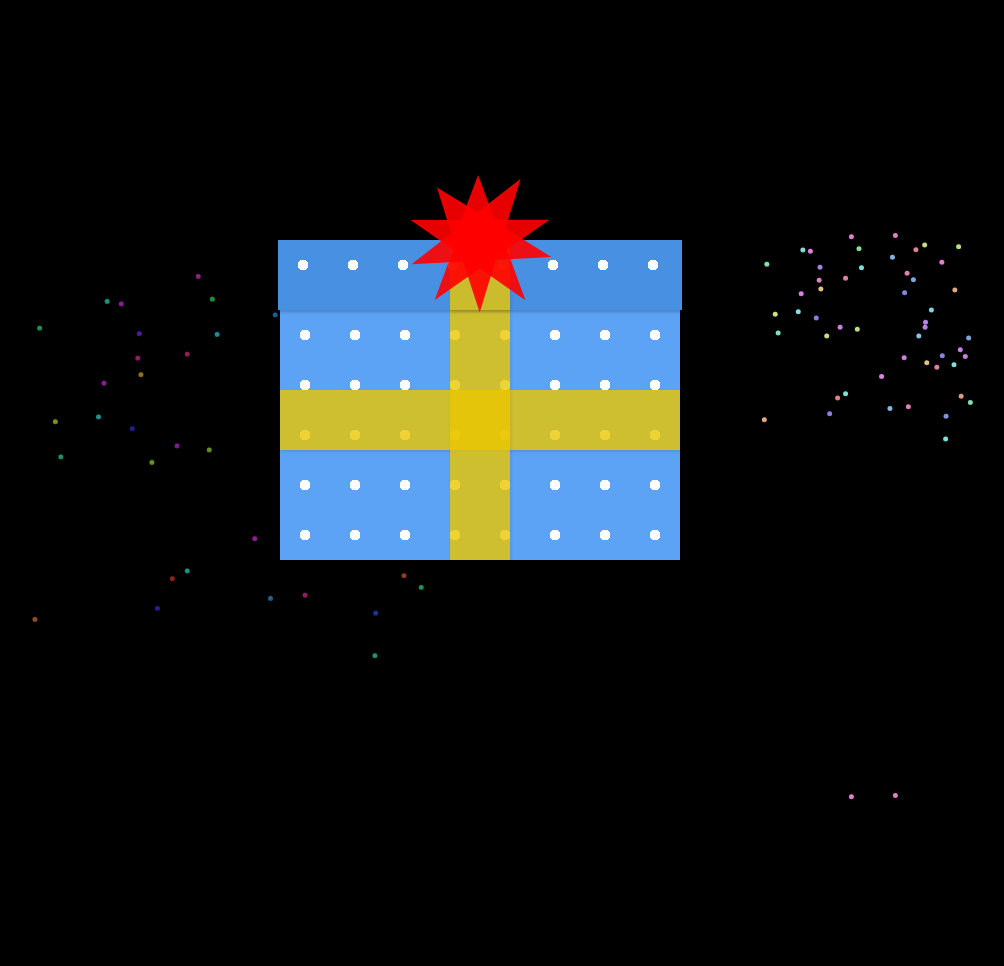
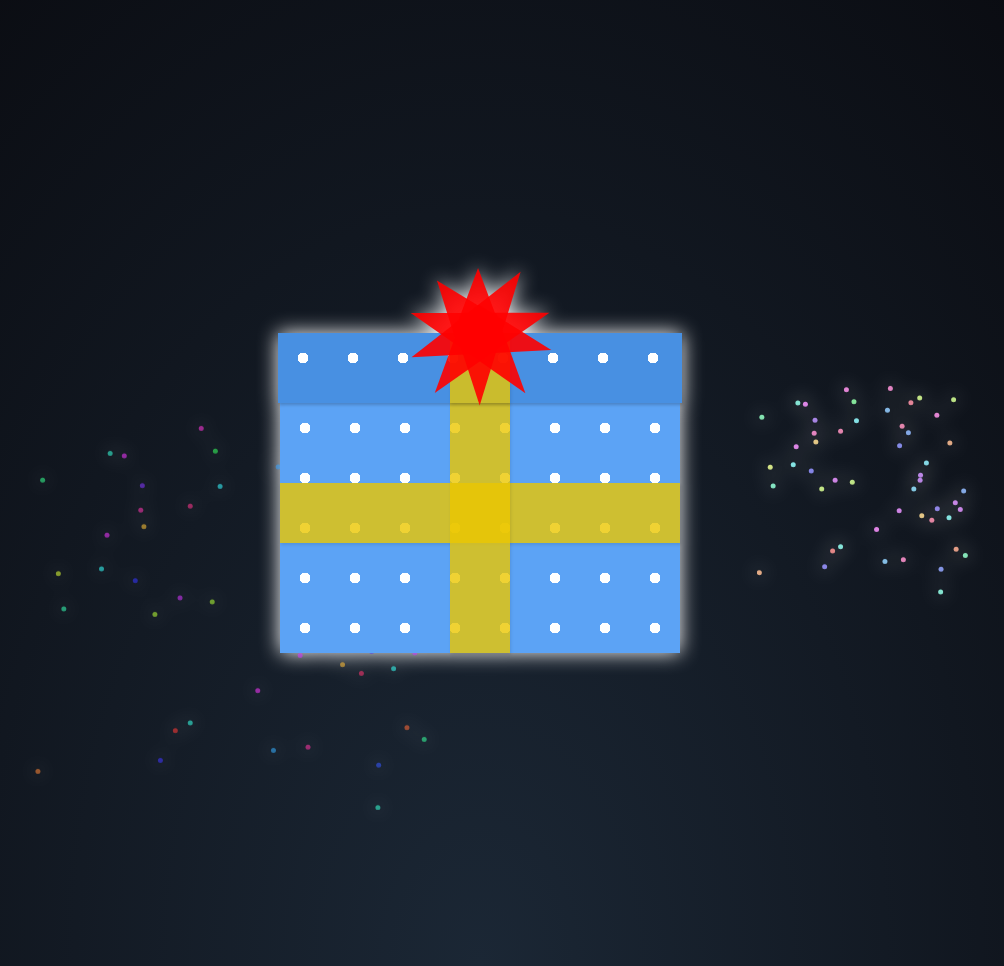
Before and after one commit to misacoding/CSS-Chistmas-Present, a PHP site: page / in a window 1280 px wide. Shown: the whole page, without its empty margins (160-1164 px from the left). Before the commit the page ends 800 px from the top, so only its background shows below. Run offline with PHP 8.4, Linux system fonts and the light colour scheme.

Commit message:
I add music and add lighting to my present

```diff
--- a/index.html
+++ b/index.html
@@ -6,6 +6,8 @@
         <link rel="stylesheet" href="styles.css">
     </head>
     <body>
+        <audio preload="true" autoplay="true" loop="true" src="JingleBellsSong.mp3" >
+        </audio>
         <div class="pyro">
             <div class="before"></div>
             <div class="after"></div>
@@ -37,9 +39,5 @@
                 <span></span>
             </div>
         </div>
-        <div class="pyro">
-            <div class="before"></div>
-            <div class="after"></div>
-        </div>
     </body>
 </html>
--- a/styles.css
+++ b/styles.css
@@ -6,7 +6,7 @@
 .present {
     width: 410px;
     margin: 0 auto;
-    padding-top: 190px;
+    padding-top: 125px;
 }
 
 .box, .lid {
@@ -182,12 +182,12 @@
     transform: translate(20px, -130px) rotate(-38deg) ;
 }
 
-
 body {
-    margin: 0;
-    padding: 0;
-    background: #000;
-    overflow: hidden; }
+    height: 100vh;
+    background: radial-gradient(ellipse at bottom, #1b2735 0%, #090a0f 100%);
+    overflow: hidden;
+    filter: drop-shadow(0 0 10px rgb(255, 255, 255));
+}
 
  .pyro > .before, .pyro > .after {
     position: absolute;
```
